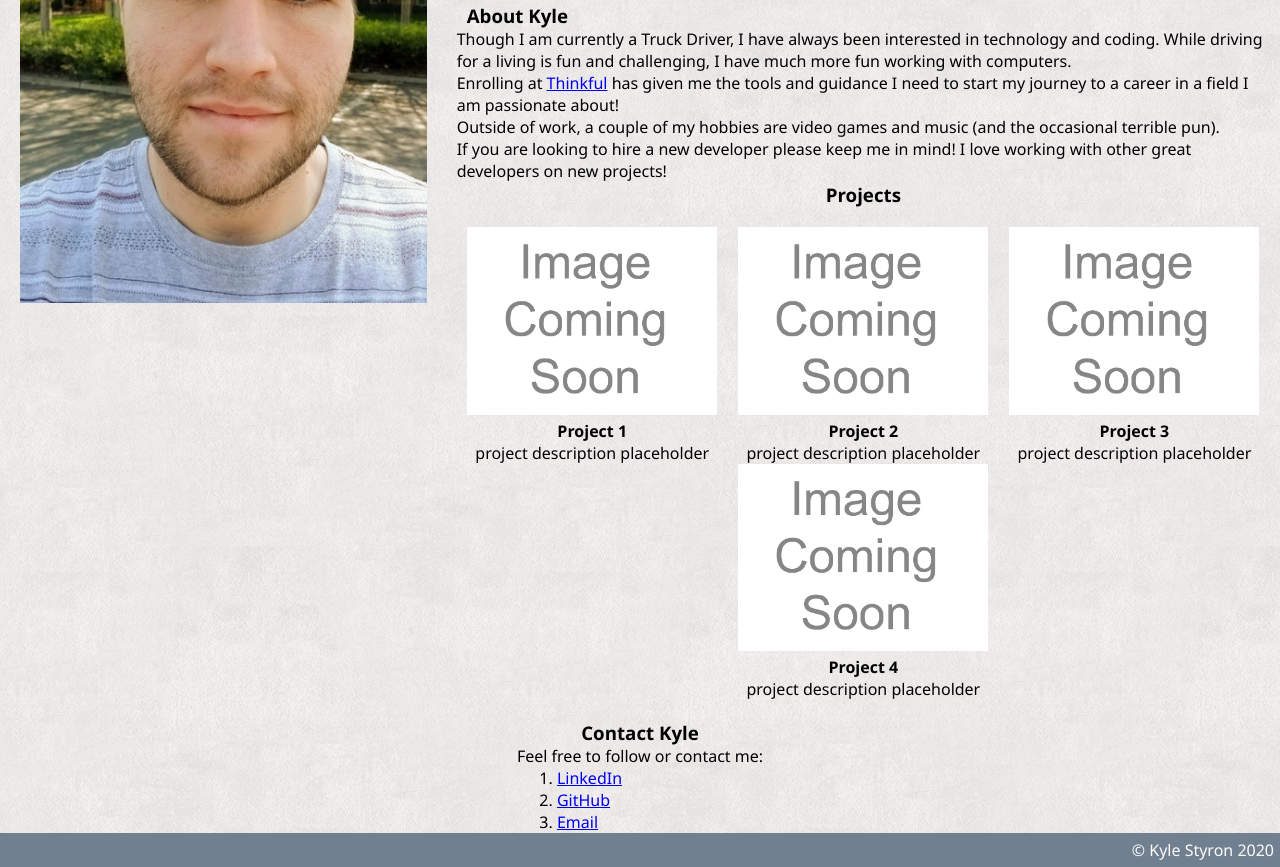
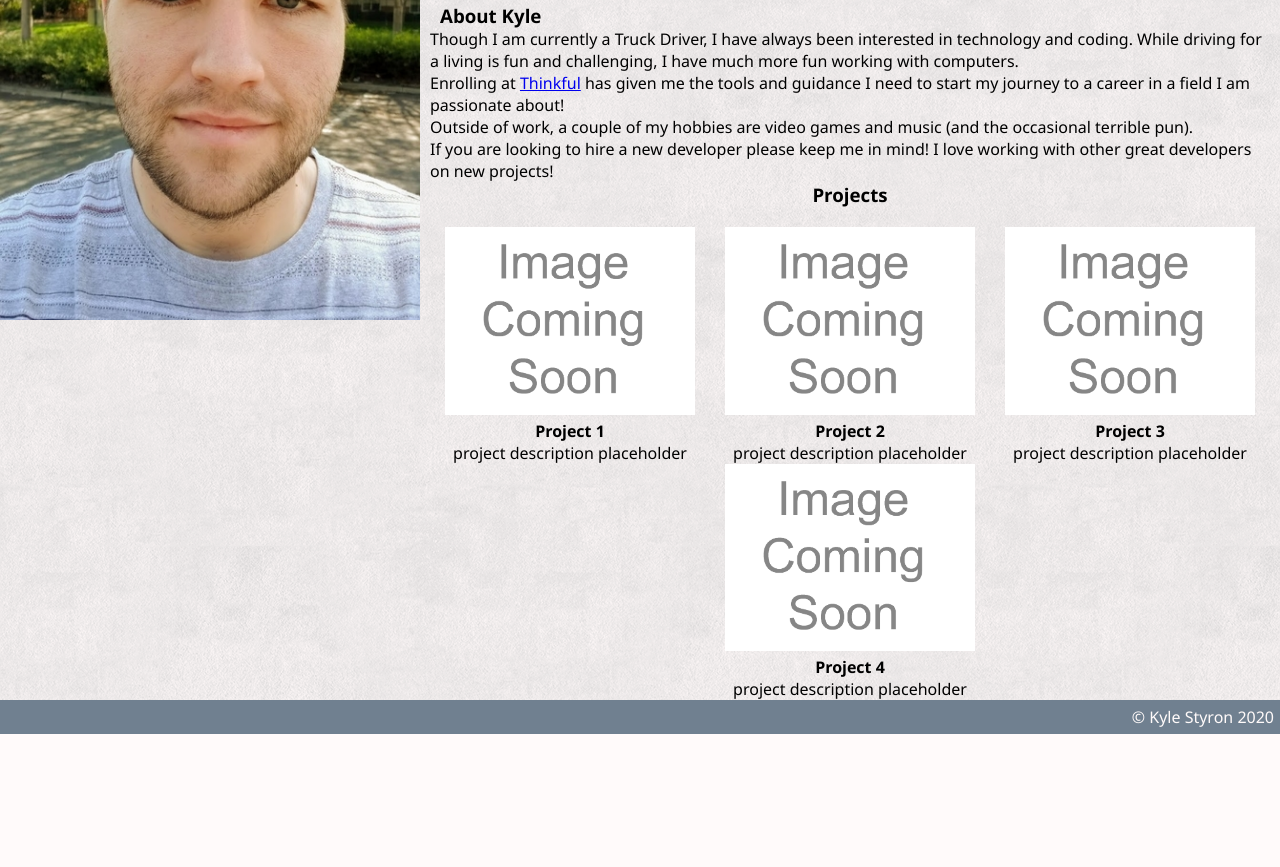
Before and after one commit to kylestyron/portfolio, a plain HTML site: page index.html in a window 1280 px wide. Shown: the part 478-1345 px from the top of the page. After the commit the page ends 1212 px from the top, so only its background shows below. Drawn offline with Linux system fonts and the light colour scheme; a web font is replaced by a local one.

Commit message:
fixed links to contact page

```diff
--- a/index.html
+++ b/index.html
@@ -20,7 +20,7 @@
     <nav>
       <a href="index.html">About</a>
       <a href="#projects">Projects</a>
-      <a href="#contact">Contact</a>
+      <a href="email.html">Contact</a>
     </nav>
 
     <main>
@@ -47,7 +47,7 @@
 
           <p>I enjoy working on many types of projects, but recently I've been trying to think of meaningful ways to impact the transportation and logistics industries.</p>
           <br>
-          <p>Have a look around! Feel free to <a href="#contact">Contact Me!</a></p>
+          <p>Have a look around! Feel free to <a href="email.html">Contact Me!</a></p>
         </article>
 
         <!--about-->
@@ -101,23 +101,7 @@
 
       </div>
 
-      <section>
-        <article id="contact">
-          <h3>Contact Kyle</h3>
-          <p>Feel free to follow or contact me:</p>
-          <ol>
-            <li>
-              <a href="https://www.linkedin.com/in/kyle-styron-892b6a1b4/" target="_blank">LinkedIn</a>
-            </li>
 
-            <li>
-              <a href="https://github.com/kylestyron" target="_blank">GitHub</a>
-            </li>
-
-            <li><a href="email.html">Email</a></li>
-          </ol>
-        </article>
-      </section>
 
     </main>
 
--- a/style.css
+++ b/style.css
@@ -133,9 +133,9 @@ footer {
 
 
 
-@media all and (max-width: 800px){
+@media all and (min-width: 800px){
     *{
-        flex-direction: column;
+        flex-direction: row;
     }
     .img-container{
         margin: 20px auto;
```
Also changed, not shown: email.html (+18 -1 lines).
